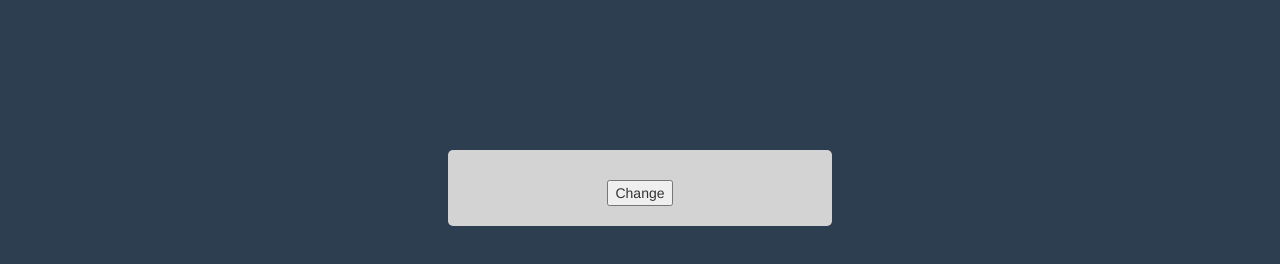
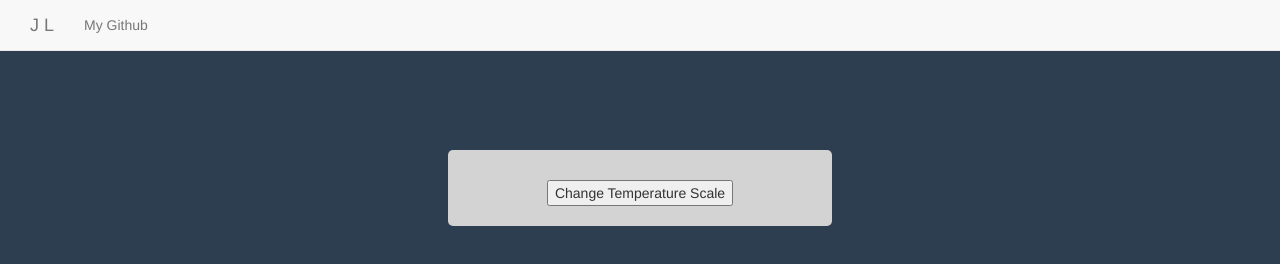
Before and after one commit to jlo4/weather-page, a plain HTML site: page index.html in a window 1280 px wide. Drawn offline with nearby package versions, Linux system fonts and the light colour scheme.

Commit message:
add navbar

```diff
--- a/assets/css/styles.css
+++ b/assets/css/styles.css
@@ -6,6 +6,10 @@ body {
   /*background-repeat: no-repeat;*/
   height: 100%;
   width: 100%;
+}
+
+#nav {
+
 }
 
 #page {
--- a/index.html
+++ b/index.html
@@ -10,6 +10,31 @@
   <link rel="stylesheet" href="assets/css/styles.css">
 </head>
 <body>
+  <div id="nav" class="navbar navbar-default navbar-fixed-top">
+    <nav>
+    <div class="container-fluid">
+      <!-- Brand and toggle get grouped for better mobile display -->
+      <div class="navbar-header">
+        <button type="button" class="navbar-toggle collapsed" data-toggle="collapse" data-target="#bs-example-navbar-collapse-1" aria-expanded="false">
+          <span class="sr-only">Toggle navigation</span>
+          <span class="icon-bar"></span>
+          <span class="icon-bar"></span>
+          <span class="icon-bar"></span>
+        </button>
+        <a class="navbar-brand" href="http://jlo4.github.io">J L</a>
+      </div>
+
+  <!-- Collect the nav links, forms, and other content for toggling -->
+  <div class="collapse navbar-collapse" id="bs-example-navbar-collapse-1">
+  <ul class="nav navbar-nav">
+    <li><a href="https://github.com/jlo4" target="_blank">My Github<span class="sr-only">(current)</span></a></li>
+  </ul>
+  </div><!-- /.navbar-collapse -->
+  </div><!-- /.container-fluid -->
+  </nav>
+</div>
+
+
   <div id="page">
 
     <div id="location">
@@ -24,7 +49,7 @@
     <div id="image">
 
     </div>
-    <button id="change">Change</button>
+    <button id="change">Change Temperature Scale</button>
     </div>
 
   </div>
```
